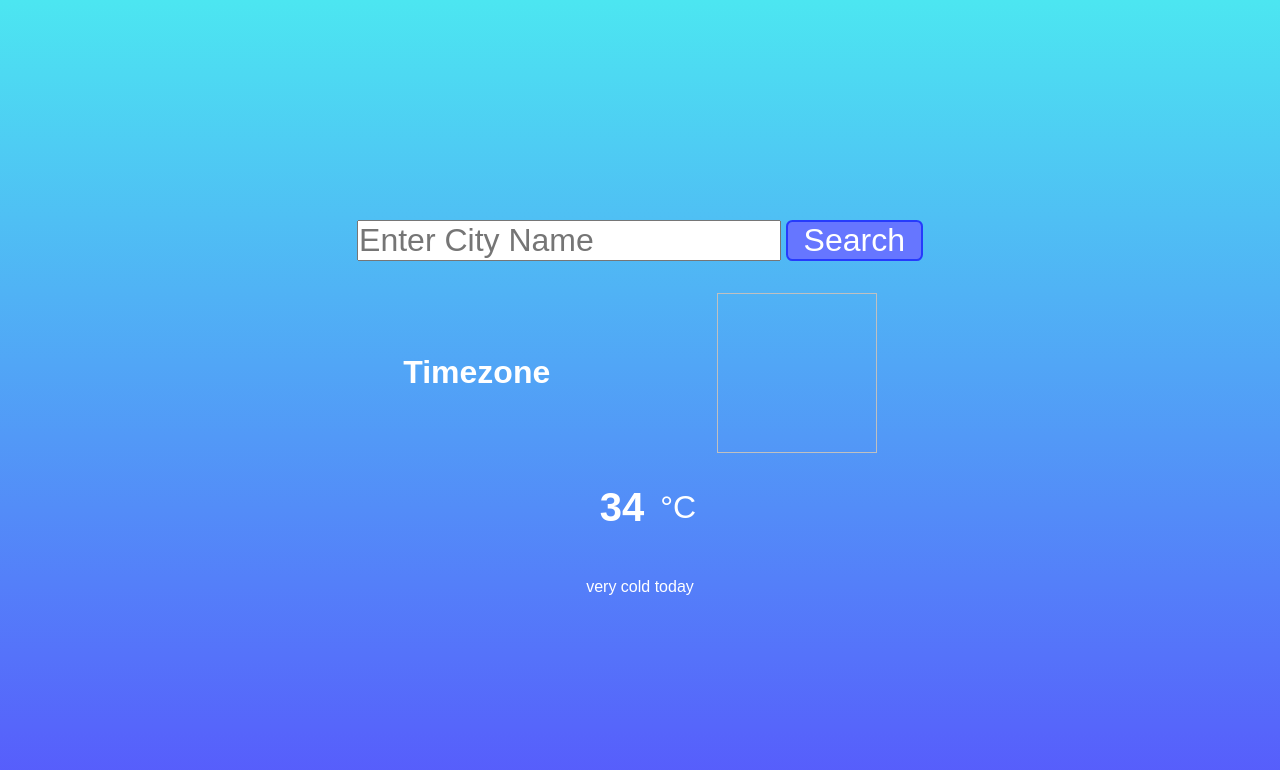
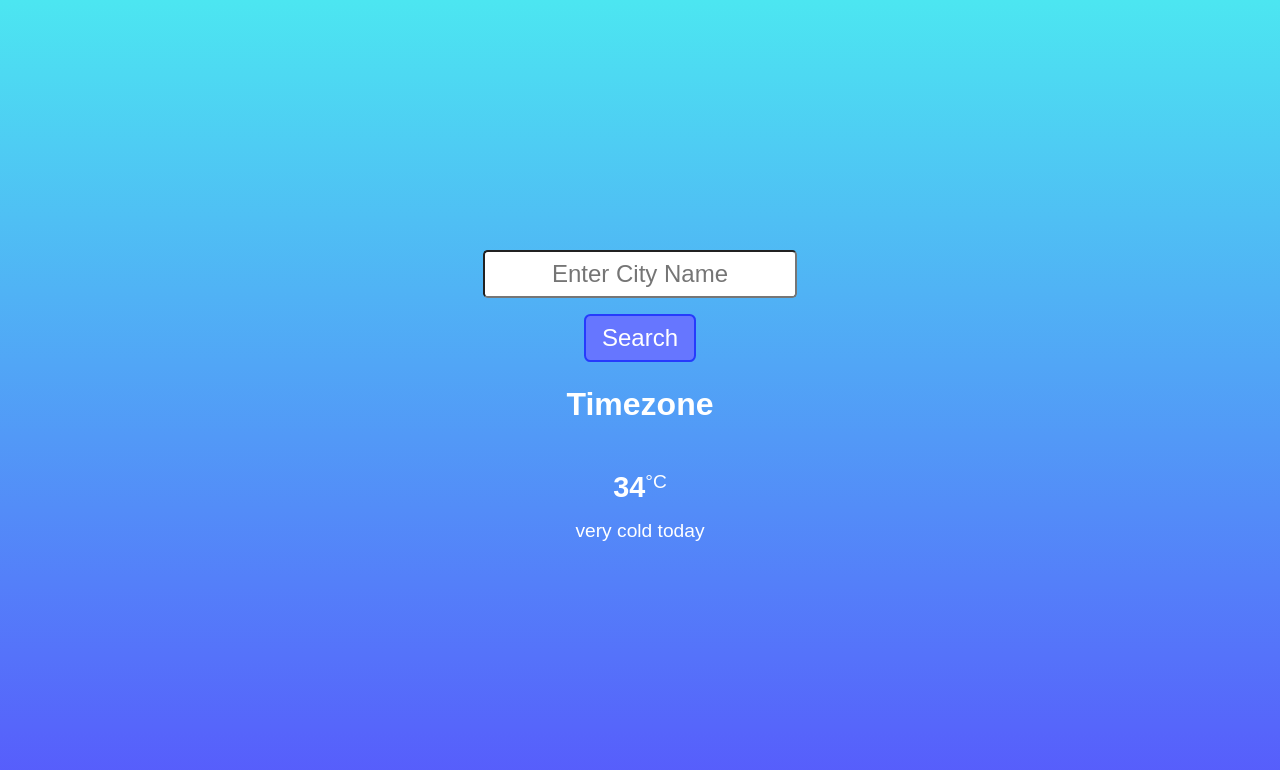
Before and after one commit to adityabenkar/weatherApp.github.io, a plain HTML site: page index.html in a window 1280 px wide. Drawn offline with Linux system fonts and the light colour scheme.

Commit message:
Update app.css

```diff
--- a/style/app.css
+++ b/style/app.css
@@ -8,28 +8,28 @@
 
 body {
   height: 100vh;
+  background: linear-gradient(rgb(76, 230, 241), rgb(87, 89, 252));
   display: flex;
   flex-direction: column;
   justify-content: center;
   align-items: center;
   font-family: sans-serif;
   color: white;
-  background: linear-gradient(rgb(76, 230, 241), rgb(87, 89, 252));
-  transition: all 0.3s;
 }
 
 .search-location {
-  padding: 2rem 0;
+  display: flex;
+  flex-direction: column;
+  align-items: center;
 }
 
 #city,
 button {
-  font-size: 2rem;
-}
-
-#city {
-  color: #646464;
-  outline: none;
+  font-size: 1.5rem;
+  margin: 0.5rem 0;
+  text-align: center;
+  border-radius: 0.3rem;
+  padding: 0.5rem 0;
 }
 
 button {
@@ -37,7 +37,7 @@ button {
   color: white;
   border: 2px solid #263bfc;
   border-radius: 0.4rem;
-  padding: 0 1rem;
+  padding: 0.5rem 1rem;
   transition: all 0.4s;
 }
 
@@ -49,33 +49,20 @@ button:hover {
 
 .location,
 .temperature {
+  padding: 1rem 0;
   display: flex;
-  height: 20vh;
-  width: 50%;
-  justify-content: space-around;
   align-items: center;
-}
-
-.image-container {
-  height: 10rem;
-  width: 10rem;
 }
 
 .temperature {
   flex-direction: column;
+  font-size: 1.2rem;
 }
 
 .degree-section {
   display: flex;
-  align-items: center;
   cursor: pointer;
-}
-
-.degree-section h2 {
-  font-size: 2.5rem;
   margin: 1rem;
 }
-
-.degree-section span {
-  font-size: 2rem;
+@media screen and (min-width: 460px) {
 }
```
